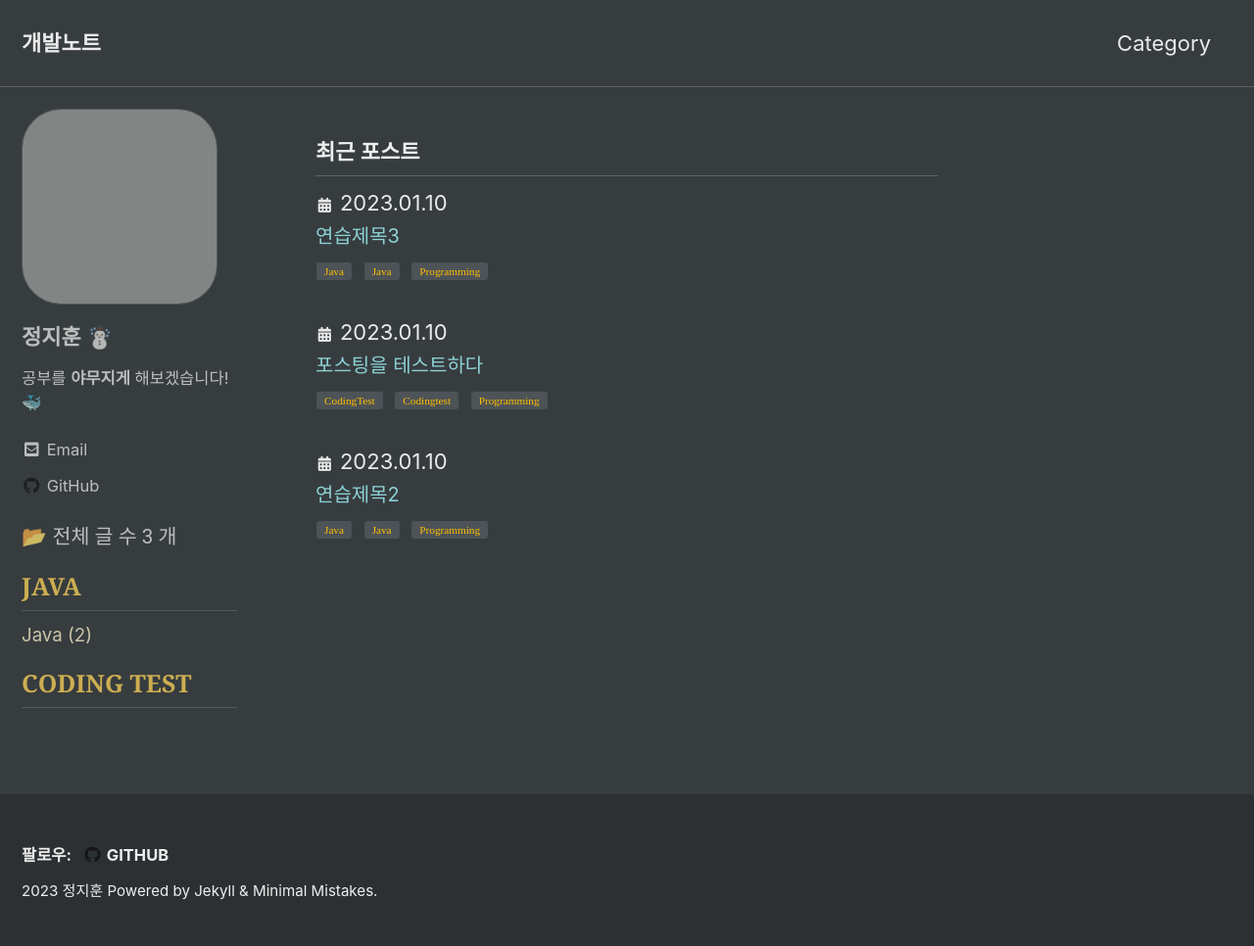
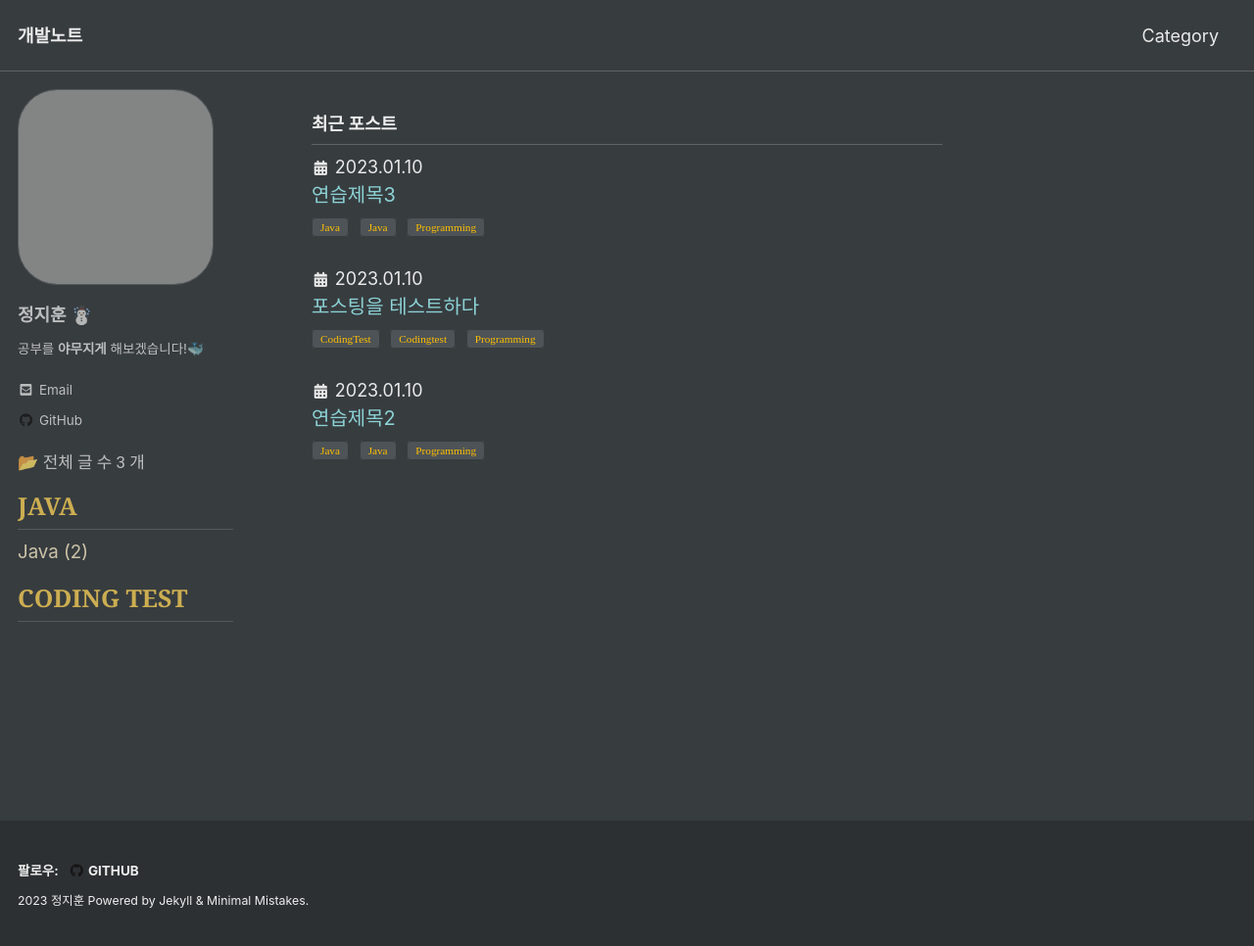
Before and after one commit to Jeongjjuna/jeongjjuna.github.io, a Jekyll site: the page built from index.html, in a window 1280 px wide and 966 px high. Shown: the whole window at 98% size. Built offline with Jekyll 4.4.1, drawn with Linux system fonts in a browser that asks for light colours; cached includes are drawn as plain includes; some web fonts are replaced; the list of posts is cut into pages by our own code; grey boxes are pictures that could not be loaded.

Commit message:
Update: base.css수정

```diff
--- a/_sass/minimal-mistakes/_base.scss
+++ b/_sass/minimal-mistakes/_base.scss
@@ -64,6 +64,7 @@ small,
 }
 
 p {
+  font-size: 12px;
   margin-bottom: 1.3em;
 }
 
@@ -126,6 +127,7 @@ blockquote {
 /* links */
 
 a {
+  text-decoration: none;
   &:focus {
     @extend %tab-focus;
   }
--- a/_sass/minimal-mistakes/_reset.scss
+++ b/_sass/minimal-mistakes/_reset.scss
@@ -15,11 +15,11 @@ html {
   }
 
   @include breakpoint($large) {
-    font-size: 20px;
+    font-size: 18px;
   }
 
   @include breakpoint($x-large) {
-    font-size: 22px;
+    font-size: 18px;
   }
 
   -webkit-text-size-adjust: 100%;
```
